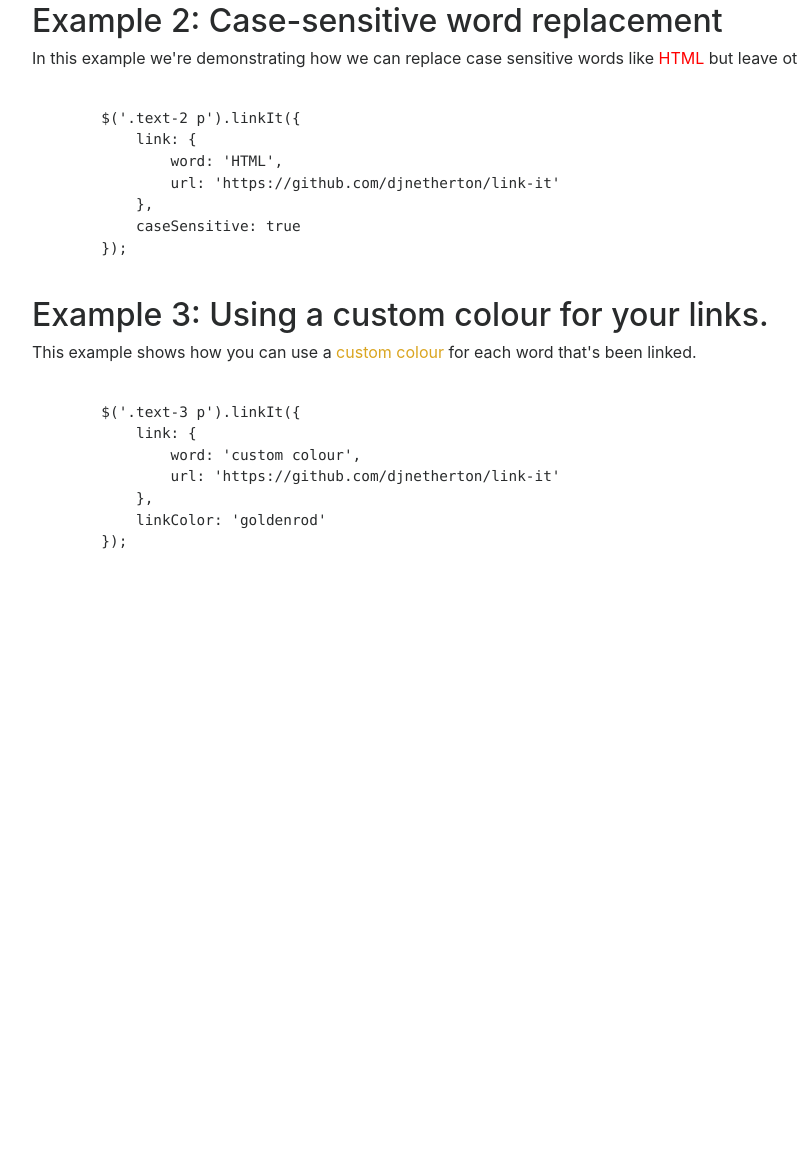
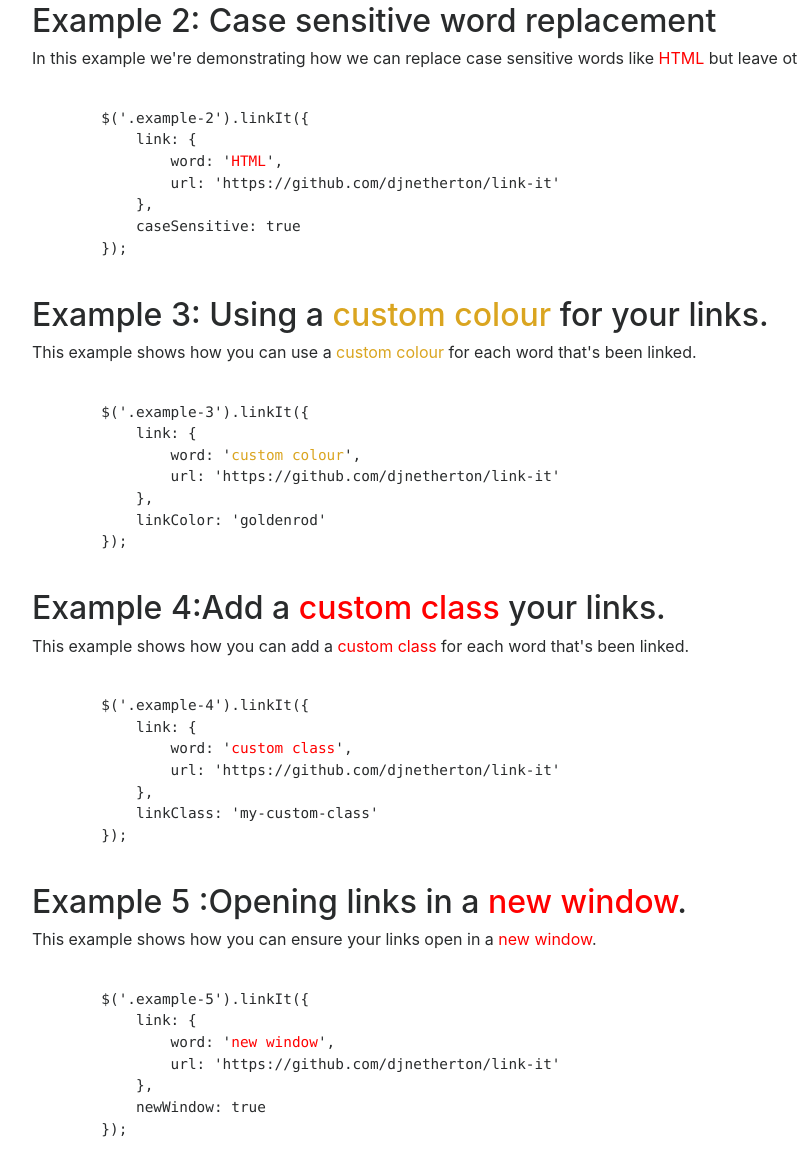
Before and after one commit to djnetherton/link-it, a website: page examples.html in a window 1280 px wide. Shown: the part 384-1560 px from the top of the page, without its empty margins (53-850 px from the left). Before the commit the page ends 996 px from the top, so only its background shows below. Drawn offline with nearby package versions, Linux system fonts and the light colour scheme.

Commit message:
Updated readme.md and examples.html

```diff
--- a/examples.html
+++ b/examples.html
@@ -10,46 +10,48 @@
         <h1>linkit.js examples</h1>
         <p class="lead">Below are collection of examples using linkt.js </p>
         <hr>
-    <section class="text">
+        <section class="example-1">
             <h2>Example 1: Basic word replace</h2>
             <p>
                 This is the most basic usage of linkit.js.
             </p>
 <pre>
     <code>
-        $('.text p').linkIt({
+        $('.example-1').linkIt({
             link: {
                 word: 'linkit.js',
                 url: 'https://github.com/djnetherton/link-it'
             }
-        });</code>
+        });
+    </code>
 </pre>
 
             </section>
-    <section class="text-2">
-        <h2>Example 2: Case-sensitive word replacement</h2>
+            <section class="example-2">
+                <h2>Example 2: Case sensitive word replacement</h2>
                 <p>
                     In this example we're demonstrating how we can replace case sensitive words like HTML but leave other instances like html, untouched.
                 </p>
 <pre>
     <code>
-        $('.text-2 p').linkIt({
+        $('.example-2').linkIt({
             link: {
                 word: 'HTML',
                 url: 'https://github.com/djnetherton/link-it'
             },
             caseSensitive: true
-        });</code>
+        });
+    </code>
 </pre>
                 </section>
-    <section class="text-3">
+                <section class="example-3">
                     <h2>Example 3: Using a custom colour for your links.</h2>
                     <p>
                         This example shows how you can use a custom colour for each word that's been linked.
                     </p>
 <pre>
     <code>
-        $('.text-3 p').linkIt({
+        $('.example-3').linkIt({
             link: {
                 word: 'custom colour',
                 url: 'https://github.com/djnetherton/link-it'
@@ -59,31 +61,81 @@
     </code>
 </pre>
                 </section>
+
+                <section class="example-4">
+                    <h2>Example 4:Add a custom class your links.</h2>
+                    <p>
+                        This example shows how you can add a custom class for each word that's been linked.
+                    </p>
+<pre>
+    <code>
+        $('.example-4').linkIt({
+            link: {
+                word: 'custom class',
+                url: 'https://github.com/djnetherton/link-it'
+            },
+            linkClass: 'my-custom-class'
+        });
+    </code>
+</pre>
+                </section>
+
+                <section class="example-5">
+                    <h2>Example 5 :Opening links in a new window.</h2>
+                    <p>
+                        This example shows how you can ensure your links open in a new window.
+                    </p>
+<pre>
+    <code>
+        $('.example-5').linkIt({
+            link: {
+                word: 'new window',
+                url: 'https://github.com/djnetherton/link-it'
+            },
+            newWindow: true
+        });
+    </code>
+</pre>
+                </section>
             </div>
             <script src="https://code.jquery.com/jquery-2.2.4.min.js" integrity="sha256-BbhdlvQf/xTY9gja0Dq3HiwQF8LaCRTXxZKRutelT44=" crossorigin="anonymous"></script>
             <script src="dist/linkit.min.js"></script>
             <script>
                 $(function () {
-        $('.text p').linkIt({
+                    $('.example-1').linkIt({
                         link: {
                             word: 'linkit.js',
                             url: 'https://github.com/djnetherton/link-it'
                         }
                     });
-        $('.text-2 p').linkIt({
+                    $('.example-2').linkIt({
                         link: {
                             word: 'HTML',
                             url: 'https://github.com/djnetherton/link-it'
                         },
                         caseSensitive: true
                     });
-        $('.text-3 p').linkIt({
+                    $('.example-3').linkIt({
                         link: {
                             word: 'custom colour',
                             url: 'https://github.com/djnetherton/link-it'
                         },
                         linkColor: 'goldenrod'
                     });
+                    $('.example-4').linkIt({
+                        link: {
+                            word: 'custom class',
+                            url: 'https://github.com/djnetherton/link-it'
+                        },
+                        linkClass: 'my-custom-class'
+                    });
+                    $('.example-5').linkIt({
+                        link: {
+                            word: 'new window',
+                            url: 'https://github.com/djnetherton/link-it'
+                        },
+                        newWindow: true
+                    });
                 });
             </script>
         </body>
```
Also changed, not shown: readme.md. Lines whose indentation alone changed are shown as unchanged.
